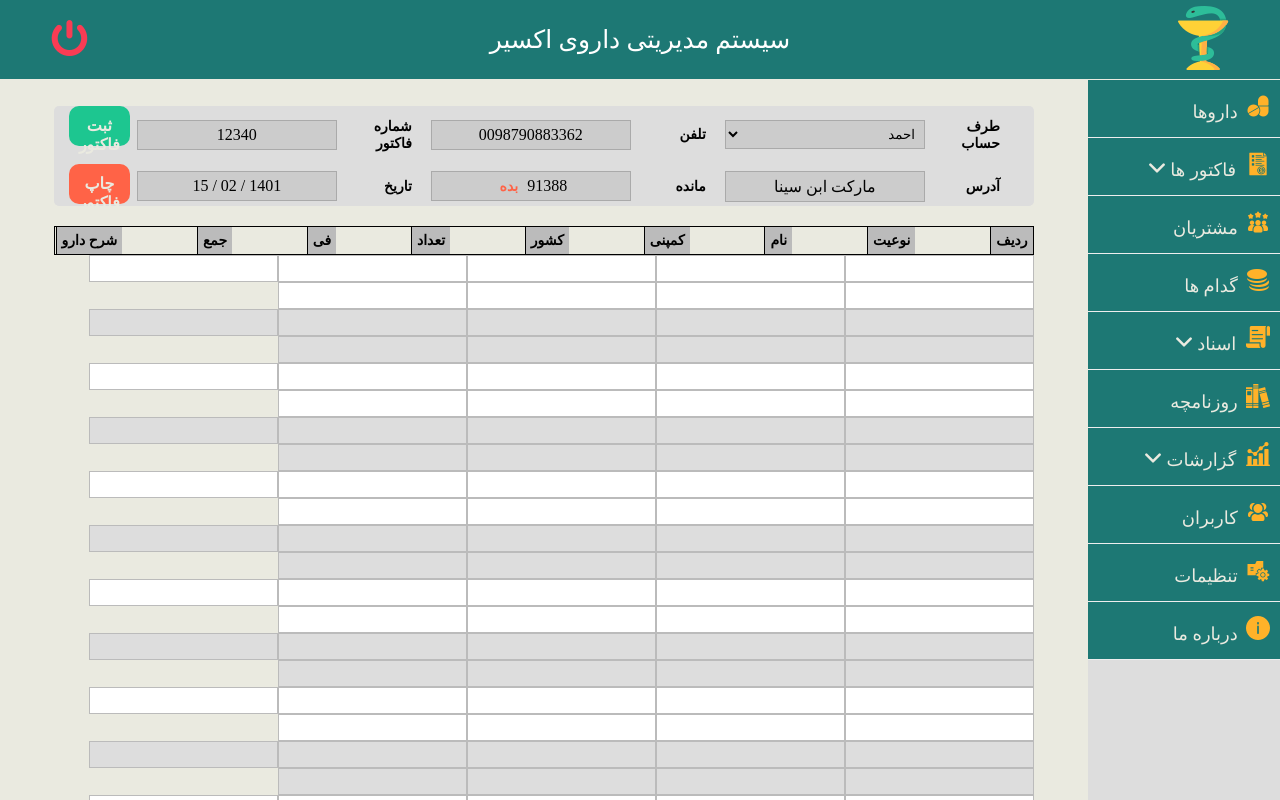
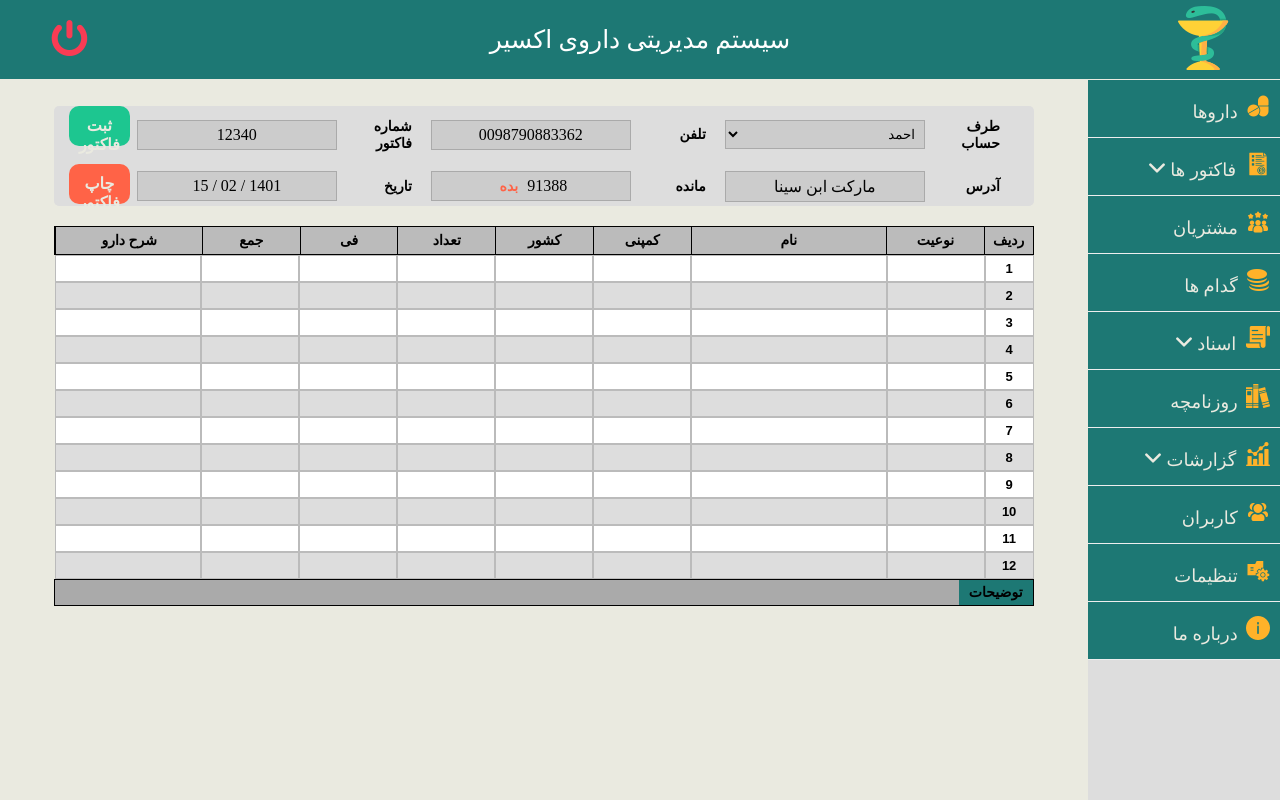
Before and after one commit to RezaHabibi1001/ExchangeFront, a React (Create React App) app: page /saleFactor in a window 1280 px wide. Built offline with nearby package versions, Linux system fonts and the light colour scheme.

Commit message:
factors restyled

```diff
--- a/src/Components/Factors/SaleFactor.jsx
+++ b/src/Components/Factors/SaleFactor.jsx
@@ -49,151 +49,149 @@ export function SaleFactor() {
                     <div className="factor-container">
                         <form action="#">
                             <div className="factor-heading">
-                                <span>ردیف</span>
-                                <span>نوعیت</span>
-                                <span>نام</span>
-                                <span>کمپنی</span>
-                                <span>کشور</span>
-                                <span>تعداد</span>
-                                <span>فی</span>
-                                <span>جمع</span>
-                                <span>شرح دارو</span>
+                                <span className="factor-code">ردیف</span>
+                                <span className="factor-type">نوعیت</span>
+                                <span className="factor-name">نام</span>
+                                <span className="factor-company">کمپنی</span>
+                                <span className="factor-contery">کشور</span>
+                                <span className="factor-count">تعداد</span>
+                                <span className="factor-cost">فی</span>
+                                <span className="factor-total">جمع</span>
+                                <span className="factor-explaination">شرح دارو</span>
                             </div>
                             <div className="factor-content">
                                 <div className="factor-content__row">
-                                    <input type="text" className="firstRow"/>
-                                    <input type="text" className="firstRow"/>
-                                    <input type="text" className="firstRow"/>
-                                    <input type="text" className="firstRow"/>
-                                    <input type="text" className="firstRow"/>
-                                    <input type="text" className="firstRow"/>
-                                    <input type="text" className="firstRow"/>
-                                    <input type="text" className="firstRow"/>
-                                    <input type="text" className="firstRow"/>
+                                    <input type="text" className="firstRow factor-code" value={1} />
+                                    <input type="text" className="firstRow factor-type"/>
+                                    <input type="text" className="firstRow factor-name"/>
+                                    <input type="text" className="firstRow factor-company"/>
+                                    <input type="text" className="firstRow factor-contery"/>
+                                    <input type="text" className="firstRow factor-count"/>
+                                    <input type="text" className="firstRow factor-cost"/>
+                                    <input type="text" className="firstRow factor-total"/>
+                                    <input type="text" className="firstRow factor-explaination"/>
                                 </div>
                                 <div className="factor-content__row">
-                                    <input type="text" className="secondRow"/>
-                                    <input type="text" className="secondRow"/>
-                                    <input type="text" className="secondRow"/>
-                                    <input type="text" className="secondRow"/>
-                                    <input type="text" className="secondRow"/>
-                                    <input type="text" className="secondRow"/>
-                                    <input type="text" className="secondRow"/>
-                                    <input type="text" className="secondRow"/>
-                                    <input type="text" className="secondRow"/>
+                                    <input type="text" className="secondRow factor-code" value={2}/>
+                                    <input type="text" className="secondRow factor-type"/>
+                                    <input type="text" className="secondRow factor-name"/>
+                                    <input type="text" className="secondRow factor-company"/>
+                                    <input type="text" className="secondRow factor-contery"/>
+                                    <input type="text" className="secondRow factor-count"/>
+                                    <input type="text" className="secondRow factor-cost"/>
+                                    <input type="text" className="secondRow factor-total"/>
+                                    <input type="text" className="secondRow factor-explaination"/>
                                 </div>
                                 <div className="factor-content__row">
-                                    <input type="text" className="firstRow"/>
-                                    <input type="text" className="firstRow"/>
-                                    <input type="text" className="firstRow"/>
-                                    <input type="text" className="firstRow"/>
-                                    <input type="text" className="firstRow"/>
-                                    <input type="text" className="firstRow"/>
-                                    <input type="text" className="firstRow"/>
-                                    <input type="text" className="firstRow"/>
-                                    <input type="text" className="firstRow"/>
+                                    <input type="text" className="firstRow factor-code" value={3} />
+                                    <input type="text" className="firstRow factor-type"/>
+                                    <input type="text" className="firstRow factor-name"/>
+                                    <input type="text" className="firstRow factor-company"/>
+                                    <input type="text" className="firstRow factor-contery"/>
+                                    <input type="text" className="firstRow factor-count"/>
+                                    <input type="text" className="firstRow factor-cost"/>
+                                    <input type="text" className="firstRow factor-total"/>
+                                    <input type="text" className="firstRow factor-explaination"/>
                                 </div>
                                 <div className="factor-content__row">
-                                    <input type="text" className="secondRow"/>
-                                    <input type="text" className="secondRow"/>
-                                    <input type="text" className="secondRow"/>
-                                    <input type="text" className="secondRow"/>
-                                    <input type="text" className="secondRow"/>
-                                    <input type="text" className="secondRow"/>
-                                    <input type="text" className="secondRow"/>
-                                    <input type="text" className="secondRow"/>
-                                    <input type="text" className="secondRow"/>
+                                    <input type="text" className="secondRow factor-code" value={4}/>
+                                    <input type="text" className="secondRow factor-type"/>
+                                    <input type="text" className="secondRow factor-name"/>
+                                    <input type="text" className="secondRow factor-company"/>
+                                    <input type="text" className="secondRow factor-contery"/>
+                                    <input type="text" className="secondRow factor-count"/>
+                                    <input type="text" className="secondRow factor-cost"/>
+                                    <input type="text" className="secondRow factor-total"/>
+                                    <input type="text" className="secondRow factor-explaination"/>
                                 </div>
                                 <div className="factor-content__row">
-                                    <input type="text" className="firstRow"/>
-                                    <input type="text" className="firstRow"/>
-                                    <input type="text" className="firstRow"/>
-                                    <input type="text" className="firstRow"/>
-                                    <input type="text" className="firstRow"/>
-                                    <input type="text" className="firstRow"/>
-                                    <input type="text" className="firstRow"/>
-                                    <input type="text" className="firstRow"/>
-                                    <input type="text" className="firstRow"/>
+                                    <input type="text" className="firstRow factor-code" value={5} />
+                                    <input type="text" className="firstRow factor-type"/>
+                                    <input type="text" className="firstRow factor-name"/>
+                                    <input type="text" className="firstRow factor-company"/>
+                                    <input type="text" className="firstRow factor-contery"/>
+                                    <input type="text" className="firstRow factor-count"/>
+                                    <input type="text" className="firstRow factor-cost"/>
+                                    <input type="text" className="firstRow factor-total"/>
+                                    <input type="text" className="firstRow factor-explaination"/>
                                 </div>
                                 <div className="factor-content__row">
-                                    <input type="text" className="secondRow"/>
-                                    <input type="text" className="secondRow"/>
-                                    <input type="text" className="secondRow"/>
-                                    <input type="text" className="secondRow"/>
-                                    <input type="text" className="secondRow"/>
-                                    <input type="text" className="secondRow"/>
-                                    <input type="text" className="secondRow"/>
-                                    <input type="text" className="secondRow"/>
-                                    <input type="text" className="secondRow"/>
+                                    <input type="text" className="secondRow factor-code" value={6}/>
+                                    <input type="text" className="secondRow factor-type"/>
+                                    <input type="text" className="secondRow factor-name"/>
+                                    <input type="text" className="secondRow factor-company"/>
+                                    <input type="text" className="secondRow factor-contery"/>
+                                    <input type="text" className="secondRow factor-count"/>
+                                    <input type="text" className="secondRow factor-cost"/>
+                                    <input type="text" className="secondRow factor-total"/>
+                                    <input type="text" className="secondRow factor-explaination"/>
                                 </div>
                                 <div className="factor-content__row">
-                                    <input type="text" className="firstRow"/>
-                                    <input type="text" className="firstRow"/>
-                                    <input type="text" className="firstRow"/>
-                                    <input type="text" className="firstRow"/>
-                                    <input type="text" className="firstRow"/>
-                                    <input type="text" className="firstRow"/>
-                                    <input type="text" className="firstRow"/>
-                                    <input type="text" className="firstRow"/>
-                                    <input type="text" className="firstRow"/>
+                                    <input type="text" className="firstRow factor-code" value={7} />
+                                    <input type="text" className="firstRow factor-type"/>
+                                    <input type="text" className="firstRow factor-name"/>
+                                    <input type="text" className="firstRow factor-company"/>
+                                    <input type="text" className="firstRow factor-contery"/>
+                                    <input type="text" className="firstRow factor-count"/>
+                                    <input type="text" className="firstRow factor-cost"/>
+                                    <input type="text" className="firstRow factor-total"/>
+                                    <input type="text" className="firstRow factor-explaination"/>
                                 </div>
                                 <div className="factor-content__row">
-                                    <input type="text" className="secondRow"/>
-                                    <input type="text" className="secondRow"/>
-                                    <input type="text" className="secondRow"/>
-                                    <input type="text" className="secondRow"/>
-                                    <input type="text" className="secondRow"/>
-                                    <input type="text" className="secondRow"/>
-                                    <input type="text" className="secondRow"/>
-                                    <input type="text" className="secondRow"/>
-                                    <input type="text" className="secondRow"/>
-                                </div>
-
-                                <div className="factor-content__row">
-                                    <input type="text" className="firstRow"/>
-                                    <input type="text" className="firstRow"/>
-                                    <input type="text" className="firstRow"/>
-                                    <input type="text" className="firstRow"/>
-                                    <input type="text" className="firstRow"/>
-                                    <input type="text" className="firstRow"/>
-                                    <input type="text" className="firstRow"/>
-                                    <input type="text" className="firstRow"/>
-                                    <input type="text" className="firstRow"/>
+                                    <input type="text" className="secondRow factor-code" value={8}/>
+                                    <input type="text" className="secondRow factor-type"/>
+                                    <input type="text" className="secondRow factor-name"/>
+                                    <input type="text" className="secondRow factor-company"/>
+                                    <input type="text" className="secondRow factor-contery"/>
+                                    <input type="text" className="secondRow factor-count"/>
+                                    <input type="text" className="secondRow factor-cost"/>
+                                    <input type="text" className="secondRow factor-total"/>
+                                    <input type="text" className="secondRow factor-explaination"/>
                                 </div>
                                 <div className="factor-content__row">
-                                    <input type="text" className="secondRow"/>
-                                    <input type="text" className="secondRow"/>
-                                    <input type="text" className="secondRow"/>
-                                    <input type="text" className="secondRow"/>
-                                    <input type="text" className="secondRow"/>
-                                    <input type="text" className="secondRow"/>
-                                    <input type="text" className="secondRow"/>
-                                    <input type="text" className="secondRow"/>
-                                    <input type="text" className="secondRow"/>
+                                    <input type="text" className="firstRow factor-code" value={9} />
+                                    <input type="text" className="firstRow factor-type"/>
+                                    <input type="text" className="firstRow factor-name"/>
+                                    <input type="text" className="firstRow factor-company"/>
+                                    <input type="text" className="firstRow factor-contery"/>
+                                    <input type="text" className="firstRow factor-count"/>
+                                    <input type="text" className="firstRow factor-cost"/>
+                                    <input type="text" className="firstRow factor-total"/>
+                                    <input type="text" className="firstRow factor-explaination"/>
                                 </div>
                                 <div className="factor-content__row">
-                                    <input type="text" className="firstRow"/>
-                                    <input type="text" className="firstRow"/>
-                                    <input type="text" className="firstRow"/>
-                                    <input type="text" className="firstRow"/>
-                                    <input type="text" className="firstRow"/>
-                                    <input type="text" className="firstRow"/>
-                                    <input type="text" className="firstRow"/>
-                                    <input type="text" className="firstRow"/>
-                                    <input type="text" className="firstRow"/>
+                                    <input type="text" className="secondRow factor-code" value={10}/>
+                                    <input type="text" className="secondRow factor-type"/>
+                                    <input type="text" className="secondRow factor-name"/>
+                                    <input type="text" className="secondRow factor-company"/>
+                                    <input type="text" className="secondRow factor-contery"/>
+                                    <input type="text" className="secondRow factor-count"/>
+                                    <input type="text" className="secondRow factor-cost"/>
+                                    <input type="text" className="secondRow factor-total"/>
+                                    <input type="text" className="secondRow factor-explaination"/>
                                 </div>
                                 <div className="factor-content__row">
-                                    <input type="text" className="secondRow"/>
-                                    <input type="text" className="secondRow"/>
-                                    <input type="text" className="secondRow"/>
-                                    <input type="text" className="secondRow"/>
-                                    <input type="text" className="secondRow"/>
-                                    <input type="text" className="secondRow"/>
-                                    <input type="text" className="secondRow"/>
-                                    <input type="text" className="secondRow"/>
-                                    <input type="text" className="secondRow"/>
+                                    <input type="text" className="firstRow factor-code" value={11} />
+                                    <input type="text" className="firstRow factor-type"/>
+                                    <input type="text" className="firstRow factor-name"/>
+                                    <input type="text" className="firstRow factor-company"/>
+                                    <input type="text" className="firstRow factor-contery"/>
+                                    <input type="text" className="firstRow factor-count"/>
+                                    <input type="text" className="firstRow factor-cost"/>
+                                    <input type="text" className="firstRow factor-total"/>
+                                    <input type="text" className="firstRow factor-explaination"/>
                                 </div>
-
+                                <div className="factor-content__row">
+                                    <input type="text" className="secondRow factor-code" value={12}/>
+                                    <input type="text" className="secondRow factor-type"/>
+                                    <input type="text" className="secondRow factor-name"/>
+                                    <input type="text" className="secondRow factor-company"/>
+                                    <input type="text" className="secondRow factor-contery"/>
+                                    <input type="text" className="secondRow factor-count"/>
+                                    <input type="text" className="secondRow factor-cost"/>
+                                    <input type="text" className="secondRow factor-total"/>
+                                    <input type="text" className="secondRow factor-explaination"/>
+                                </div>
                             </div>
 
                             <div className="factor-footer">
```
